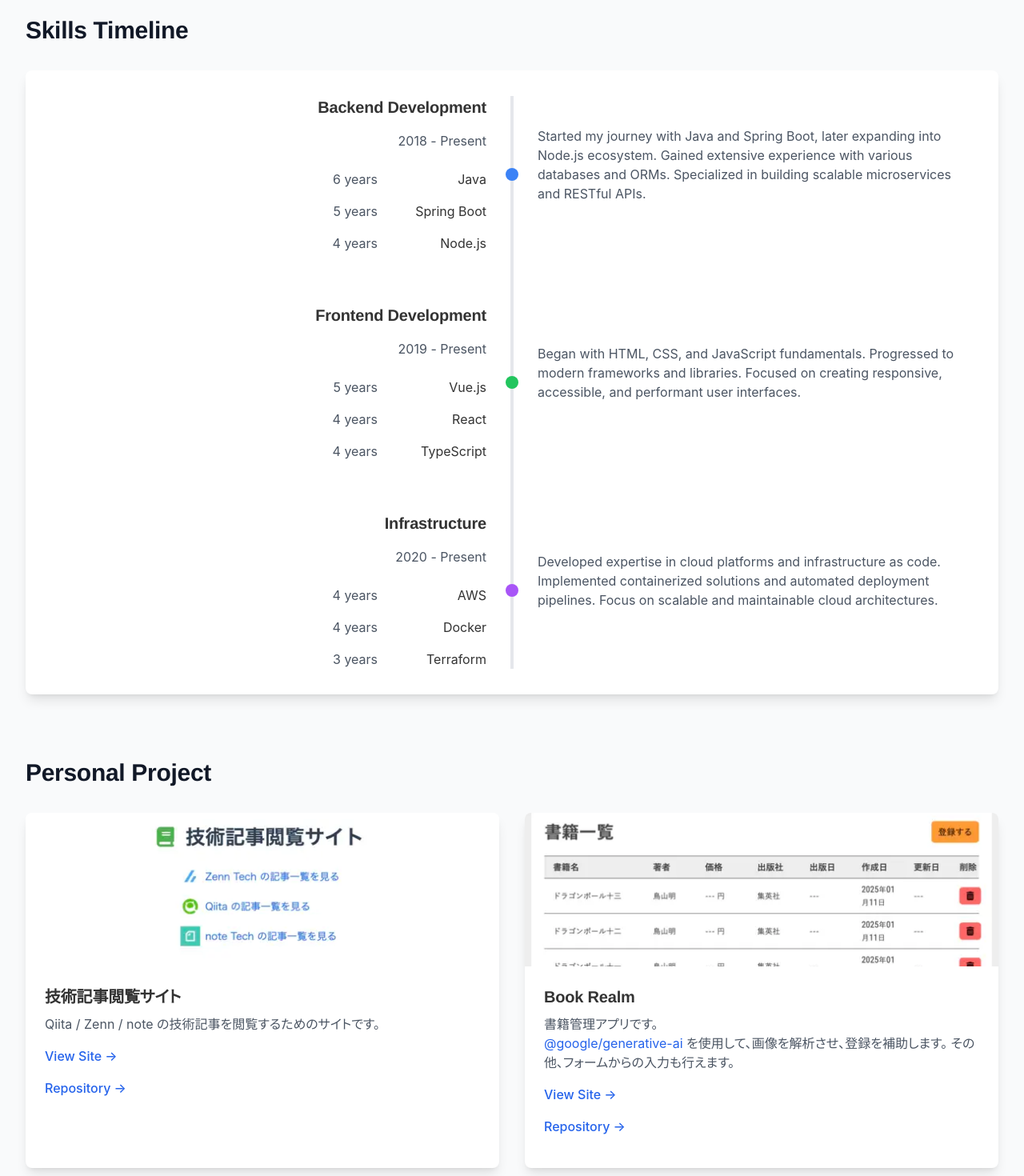
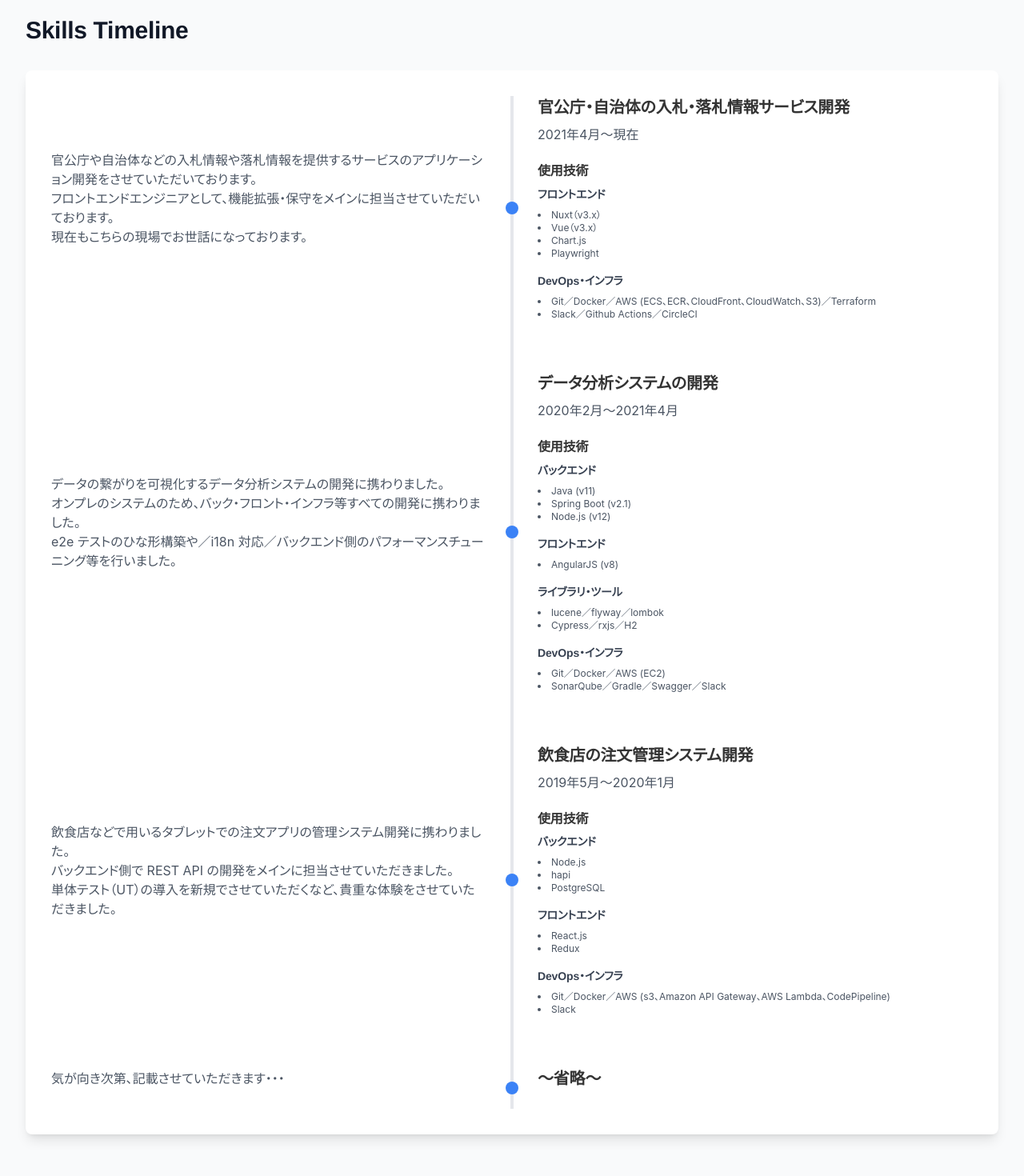
Before and after one commit to noriyuki-shimizu/my-portfolio, a Nuxt app: page / in a window 1280 px wide. Shown: the part 560-2030 px from the top of the page at 80% size. Built offline with nearby package versions, Linux system fonts and the light colour scheme.

Commit message:
実際のスキルタイムラインのコンテンツに変更

```diff
--- a/pages/index.vue
+++ b/pages/index.vue
@@ -53,7 +53,7 @@
                 </div>
                 <div>
                   <h3 class="text-lg font-semibold text-gray-700">私について</h3>
-                  <p class="text-gray-600">最新の技術にアンテナを貼り、常に学び続ける姿勢を大切にしています。</p>
+                  <p class="text-gray-600">最新の技術にアンテナを貼り／常に学び続ける姿勢を大切にしています。</p>
                 </div>
               </div>
             </div>
@@ -71,164 +71,197 @@
 
           <!-- Timeline Items -->
           <div class="space-y-16">
-            <!-- Backend Skills -->
             <div class="relative" aria-labelledby="backend-title">
               <div class="flex items-start w-full flex-col md:flex-row md:items-center">
                 <div class="hidden md:block md:w-1/2 pr-8">
-                  <div class="text-right">
-                    <h3 id="backend-title" class="text-xl font-semibold mb-4">Backend Development</h3>
-                    <p class="text-gray-600 mb-6">2018 - Present</p>
-                    <div class="space-y-4">
-                      <div class="flex flex-row-reverse items-center">
-                        <div class="skill-tag min-w-[120px] text-right" role="text" aria-label="Java">Java</div>
-                        <span class="text-gray-600 min-w-[80px] text-right mr-4" role="text" aria-label="6 years experience">6 years</span>
-                      </div>
-                      <div class="flex flex-row-reverse items-center">
-                        <div class="skill-tag min-w-[120px] text-right" role="text" aria-label="Spring Boot">Spring Boot</div>
-                        <span class="text-gray-600 min-w-[80px] text-right mr-4" role="text" aria-label="5 years experience">5 years</span>
-                      </div>
-                      <div class="flex flex-row-reverse items-center">
-                        <div class="skill-tag min-w-[120px] text-right" role="text" aria-label="Node.js">Node.js</div>
-                        <span class="text-gray-600 min-w-[80px] text-right mr-4" role="text" aria-label="4 years experience">4 years</span>
-                      </div>
-                    </div>
-                  </div>
+                  <p class="text-gray-600 mb-6">
+                    官公庁や自治体などの入札情報や落札情報を提供するサービスのアプリケーション開発をさせていただいております。<br />
+                    フロントエンドエンジニアとして、機能拡張・保守をメインに担当させていただいております。<br />
+                    現在もこちらの現場でお世話になっております。
+                  </p>
                 </div>
                 <div
-                  class="absolute md:left-1/2 left-8 transform -translate-x-1/2 w-4 h-4 bg-blue-500 rounded-full"
+                  class="absolute md:left-1/2 left-0 transform -translate-x-1/2 w-4 h-4 bg-blue-500 rounded-full"
                   role="presentation"
                 ></div>
-                <div class="md:w-1/2 w-full pl-16 md:pl-8">
-                  <div class="md:hidden mb-6">
-                    <h3 class="text-xl font-semibold mb-2">Backend Development</h3>
-                    <p class="text-gray-600">2018 - Present</p>
+                <div class="md:w-1/2 w-full pl-6 md:pl-8">
+                  <div class="mb-6">
+                    <h3 class="text-xl font-semibold mb-2">官公庁・自治体の入札・落札情報サービス開発</h3>
+                    <p class="text-gray-600">2021年4月〜現在</p>
                   </div>
-                  <p class="text-gray-600 mb-6">
-                    Started my journey with Java and Spring Boot, later expanding into Node.js ecosystem. Gained extensive experience with
-                    various databases and ORMs. Specialized in building scalable microservices and RESTful APIs.
+                  <p class="md:hidden text-gray-600 mb-6">
+                    官公庁や自治体などの入札情報や落札情報を提供するサービスのアプリケーション開発をさせていただいております。<br />
+                    フロントエンドエンジニアとして、機能拡張・保守をメインに担当させていただいております。<br />
+                    現在もこちらの現場でお世話になっております。
                   </p>
-                  <div class="md:hidden space-y-4">
-                    <div class="flex items-center">
-                      <div class="skill-tag min-w-[120px] text-left" role="text" aria-label="Java">Java</div>
-                      <span class="text-gray-600 min-w-[80px] ml-4" role="text" aria-label="6 years experience">6 years</span>
-                    </div>
-                    <div class="flex items-center">
-                      <div class="skill-tag min-w-[120px] text-left" role="text" aria-label="Spring Boot">Spring Boot</div>
-                      <span class="text-gray-600 min-w-[80px] ml-4" role="text" aria-label="5 years experience">5 years</span>
-                    </div>
-                    <div class="flex items-center">
-                      <div class="skill-tag min-w-[120px] text-left" role="text" aria-label="Node.js">Node.js</div>
-                      <span class="text-gray-600 min-w-[80px] ml-4" role="text" aria-label="4 years experience">4 years</span>
+                  <div class="text-left">
+                    <h4 id="backend-title" class="text-l font-semibold mb-2">使用技術</h4>
+                    <div class="grid grid-cols-1 gap-4">
+                      <!-- Frontend -->
+                      <div>
+                        <h5 class="text-gray-700 mb-2 text-sm font-semibold">フロントエンド</h5>
+                        <ul class="list-disc list-inside text-gray-600 text-xs">
+                          <li>Nuxt（v3.x）</li>
+                          <li>Vue（v3.x）</li>
+                          <li>Chart.js</li>
+                          <li>Playwright</li>
+                        </ul>
+                      </div>
+
+                      <!-- DevOps/Infrastructure -->
+                      <div>
+                        <h5 class="text-gray-700 mb-2 text-sm font-semibold">DevOps・インフラ</h5>
+                        <ul class="list-disc list-inside text-gray-600 text-xs">
+                          <li>Git／Docker／AWS (ECS、ECR、CloudFront、CloudWatch、S3)／Terraform</li>
+                          <li>Slack／Github Actions／CircleCI</li>
+                        </ul>
+                      </div>
                     </div>
                   </div>
                 </div>
               </div>
             </div>
 
-            <!-- Frontend Skills -->
-            <div class="relative" aria-labelledby="frontend-title">
+            <div class="relative" aria-labelledby="backend-title">
               <div class="flex items-start w-full flex-col md:flex-row md:items-center">
                 <div class="hidden md:block md:w-1/2 pr-8">
-                  <div class="text-right">
-                    <h3 id="frontend-title" class="text-xl font-semibold mb-4">Frontend Development</h3>
-                    <p class="text-gray-600 mb-6">2019 - Present</p>
-                    <div class="space-y-4">
-                      <div class="flex flex-row-reverse items-center">
-                        <div class="skill-tag min-w-[120px] text-right" role="text" aria-label="Vue.js">Vue.js</div>
-                        <span class="text-gray-600 min-w-[80px] text-right mr-4" role="text" aria-label="5 years experience">5 years</span>
-                      </div>
-                      <div class="flex flex-row-reverse items-center">
-                        <div class="skill-tag min-w-[120px] text-right" role="text" aria-label="React">React</div>
-                        <span class="text-gray-600 min-w-[80px] text-right mr-4" role="text" aria-label="4 years experience">4 years</span>
-                      </div>
-                      <div class="flex flex-row-reverse items-center">
-                        <div class="skill-tag min-w-[120px] text-right" role="text" aria-label="TypeScript">TypeScript</div>
-                        <span class="text-gray-600 min-w-[80px] text-right mr-4" role="text" aria-label="4 years experience">4 years</span>
-                      </div>
-                    </div>
-                  </div>
+                  <p class="text-gray-600 mb-6">
+                    データの繋がりを可視化するデータ分析システムの開発に携わりました。<br />
+                    オンプレのシステムのため、バック・フロント・インフラ等すべての開発に携わりました。<br />
+                    e2e テストのひな形構築や／i18n 対応／バックエンド側のパフォーマンスチューニング等を行いました。
+                  </p>
                 </div>
                 <div
-                  class="absolute md:left-1/2 left-8 transform md:-translate-x-1/2 -translate-x-1/2 w-4 h-4 bg-green-500 rounded-full"
+                  class="absolute md:left-1/2 left-0 transform -translate-x-1/2 w-4 h-4 bg-blue-500 rounded-full"
                   role="presentation"
                 ></div>
-                <div class="md:w-1/2 w-full pl-16 md:pl-8">
-                  <div class="md:hidden mb-6">
-                    <h3 class="text-xl font-semibold mb-2">Frontend Development</h3>
-                    <p class="text-gray-600">2019 - Present</p>
+                <div class="md:w-1/2 w-full pl-6 md:pl-8">
+                  <div class="mb-6">
+                    <h3 class="text-xl font-semibold mb-2">データ分析システムの開発</h3>
+                    <p class="text-gray-600">2020年2月〜2021年4月</p>
                   </div>
-                  <p class="text-gray-600 mb-6">
-                    Began with HTML, CSS, and JavaScript fundamentals. Progressed to modern frameworks and libraries. Focused on creating
-                    responsive, accessible, and performant user interfaces.
+                  <p class="md:hidden text-gray-600 mb-6">
+                    データの繋がりを可視化するデータ分析システムの開発に携わりました。<br />
+                    オンプレのシステムのため、バック・フロント・インフラ等すべての開発に携わりました。<br />
+                    e2e テストのひな形構築や／i18n 対応／バックエンド側のパフォーマンスチューニング等を行いました。
                   </p>
-                  <div class="md:hidden space-y-4">
-                    <div class="flex items-center">
-                      <div class="skill-tag min-w-[120px] text-left" role="text" aria-label="Vue.js">Vue.js</div>
-                      <span class="text-gray-600 min-w-[80px] ml-4" role="text" aria-label="5 years experience">5 years</span>
-                    </div>
-                    <div class="flex items-center">
-                      <div class="skill-tag min-w-[120px] text-left" role="text" aria-label="React">React</div>
-                      <span class="text-gray-600 min-w-[80px] ml-4" role="text" aria-label="4 years experience">4 years</span>
-                    </div>
-                    <div class="flex items-center">
-                      <div class="skill-tag min-w-[120px] text-left" role="text" aria-label="TypeScript">TypeScript</div>
-                      <span class="text-gray-600 min-w-[80px] ml-4" role="text" aria-label="4 years experience">4 years</span>
+                  <div class="text-left">
+                    <h4 id="backend-title" class="text-l font-semibold mb-2">使用技術</h4>
+                    <div class="grid grid-cols-1 gap-4">
+                      <!-- Backend -->
+                      <div>
+                        <h5 class="text-gray-700 mb-2 text-sm font-semibold">バックエンド</h5>
+                        <ul class="list-disc list-inside text-gray-600 text-xs">
+                          <li>Java (v11)</li>
+                          <li>Spring Boot (v2.1)</li>
+                          <li>Node.js (v12)</li>
+                        </ul>
+                      </div>
+
+                      <!-- Frontend -->
+                      <div>
+                        <h5 class="text-gray-700 mb-2 text-sm font-semibold">フロントエンド</h5>
+                        <ul class="list-disc list-inside text-gray-600 text-xs">
+                          <li>AngularJS (v8)</li>
+                        </ul>
+                      </div>
+
+                      <!-- Libraries and Tools -->
+                      <div>
+                        <h5 class="text-gray-700 mb-2 text-sm font-semibold">ライブラリ・ツール</h5>
+                        <ul class="list-disc list-inside text-gray-600 text-xs">
+                          <li>lucene／flyway／lombok</li>
+                          <li>Cypress／rxjs／H2</li>
+                        </ul>
+                      </div>
+
+                      <!-- DevOps/Infrastructure -->
+                      <div>
+                        <h5 class="text-gray-700 mb-2 text-sm font-semibold">DevOps・インフラ</h5>
+                        <ul class="list-disc list-inside text-gray-600 text-xs">
+                          <li>Git／Docker／AWS (EC2)</li>
+                          <li>SonarQube／Gradle／Swagger／Slack</li>
+                        </ul>
+                      </div>
                     </div>
                   </div>
                 </div>
               </div>
             </div>
 
-            <!-- Infrastructure Skills -->
-            <div class="relative" aria-labelledby="infra-title">
+            <div class="relative" aria-labelledby="backend-title">
               <div class="flex items-start w-full flex-col md:flex-row md:items-center">
                 <div class="hidden md:block md:w-1/2 pr-8">
-                  <div class="text-right">
-                    <h3 id="infra-title" class="text-xl font-semibold mb-4">Infrastructure</h3>
-                    <p class="text-gray-600 mb-6">2020 - Present</p>
-                    <div class="space-y-4">
-                      <div class="flex flex-row-reverse items-center">
-                        <div class="skill-tag min-w-[120px] text-right" role="text" aria-label="AWS">AWS</div>
-                        <span class="text-gray-600 min-w-[80px] text-right mr-4" role="text" aria-label="4 years experience">4 years</span>
+                  <p class="text-gray-600 mb-6">
+                    飲食店などで用いるタブレットでの注文アプリの管理システム開発に携わりました。<br />
+                    バックエンド側で REST API の開発をメインに担当させていただきました。<br />
+                    単体テスト（UT）の導入を新規でさせていただくなど、貴重な体験をさせていただきました。
+                  </p>
+                </div>
+                <div
+                  class="absolute md:left-1/2 left-0 transform -translate-x-1/2 w-4 h-4 bg-blue-500 rounded-full"
+                  role="presentation"
+                ></div>
+                <div class="md:w-1/2 w-full pl-6 md:pl-8">
+                  <div class="mb-6">
+                    <h3 class="text-xl font-semibold mb-2">飲食店の注文管理システム開発</h3>
+                    <p class="text-gray-600">2019年5月〜2020年1月</p>
+                  </div>
+                  <p class="md:hidden text-gray-600 mb-6">
+                    飲食店などで用いるタブレットでの注文アプリの管理システム開発に携わりました。<br />
+                    バックエンド側で REST API の開発をメインに担当させていただきました。<br />
+                    単体テスト（UT）の導入を新規でさせていただくなど、貴重な体験をさせていただきました。
+                  </p>
+                  <div class="text-left">
+                    <h4 id="backend-title" class="text-l font-semibold mb-2">使用技術</h4>
+                    <div class="grid grid-cols-1 gap-4">
+                      <!-- Backend -->
+                      <div>
+                        <h5 class="text-gray-700 mb-2 text-sm font-semibold">バックエンド</h5>
+                        <ul class="list-disc list-inside text-gray-600 text-xs">
+                          <li>Node.js</li>
+                          <li>hapi</li>
+                          <li>PostgreSQL</li>
+                        </ul>
                       </div>
-                      <div class="flex flex-row-reverse items-center">
-                        <div class="skill-tag min-w-[120px] text-right" role="text" aria-label="Docker">Docker</div>
-                        <span class="text-gray-600 min-w-[80px] text-right mr-4" role="text" aria-label="4 years experience">4 years</span>
+
+                      <!-- Frontend -->
+                      <div>
+                        <h5 class="text-gray-700 mb-2 text-sm font-semibold">フロントエンド</h5>
+                        <ul class="list-disc list-inside text-gray-600 text-xs">
+                          <li>React.js</li>
+                          <li>Redux</li>
+                        </ul>
                       </div>
-                      <div class="flex flex-row-reverse items-center">
-                        <div class="skill-tag min-w-[120px] text-right" role="text" aria-label="Terraform">Terraform</div>
-                        <span class="text-gray-600 min-w-[80px] text-right mr-4" role="text" aria-label="3 years experience">3 years</span>
+
+                      <!-- DevOps/Infrastructure -->
+                      <div>
+                        <h5 class="text-gray-700 mb-2 text-sm font-semibold">DevOps・インフラ</h5>
+                        <ul class="list-disc list-inside text-gray-600 text-xs">
+                          <li>Git／Docker／AWS (s3、Amazon API Gateway、AWS Lambda、CodePipeline)</li>
+                          <li>Slack</li>
+                        </ul>
                       </div>
                     </div>
                   </div>
                 </div>
+              </div>
+            </div>
+
+            <div class="relative" aria-labelledby="backend-title">
+              <div class="flex items-start w-full flex-col md:flex-row md:items-center">
+                <div class="hidden md:block md:w-1/2 pr-8">
+                  <p class="text-gray-600 mb-6">気が向き次第、記載させていただきます・・・</p>
+                </div>
                 <div
-                  class="absolute md:left-1/2 left-8 transform -translate-x-1/2 w-4 h-4 bg-purple-500 rounded-full"
+                  class="absolute md:left-1/2 left-0 transform -translate-x-1/2 w-4 h-4 bg-blue-500 rounded-full"
                   role="presentation"
                 ></div>
-                <div class="md:w-1/2 w-full pl-16 md:pl-8">
-                  <div class="md:hidden mb-6">
-                    <h3 class="text-xl font-semibold mb-2">Infrastructure</h3>
-                    <p class="text-gray-600">2020 - Present</p>
+                <div class="md:w-1/2 w-full pl-6 md:pl-8">
+                  <div class="mb-6">
+                    <h3 class="text-xl font-semibold mb-2">〜省略〜</h3>
                   </div>
-                  <p class="text-gray-600 mb-6">
-                    Developed expertise in cloud platforms and infrastructure as code. Implemented containerized solutions and automated
-                    deployment pipelines. Focus on scalable and maintainable cloud architectures.
-                  </p>
-                  <div class="md:hidden space-y-4">
-                    <div class="flex items-center">
-                      <div class="skill-tag min-w-[120px] text-left" role="text" aria-label="AWS">AWS</div>
-                      <span class="text-gray-600 min-w-[80px] ml-4" role="text" aria-label="4 years experience">4 years</span>
-                    </div>
-                    <div class="flex items-center">
-                      <div class="skill-tag min-w-[120px] text-left" role="text" aria-label="Docker">Docker</div>
-                      <span class="text-gray-600 min-w-[80px] ml-4" role="text" aria-label="4 years experience">4 years</span>
-                    </div>
-                    <div class="flex items-center">
-                      <div class="skill-tag min-w-[120px] text-left" role="text" aria-label="Terraform">Terraform</div>
-                      <span class="text-gray-600 min-w-[80px] ml-4" role="text" aria-label="3 years experience">3 years</span>
-                    </div>
-                  </div>
+                  <p class="md:hidden text-gray-600 mb-6">気が向き次第、記載させていただきます・・・</p>
                 </div>
               </div>
             </div>
@@ -244,7 +277,7 @@
             <img src="/images/article-nuxt3-600x400.webp" alt="Article Nuxt3" class="w-full h-48 object-cover" />
             <div class="p-6">
               <h3 class="text-xl font-semibold mb-2">技術記事閲覧サイト</h3>
-              <p class="text-gray-600 mb-4">Qiita / Zenn / note の技術記事を閲覧するためのサイトです。</p>
+              <p class="text-gray-600 mb-4">Qiita／Zenn／note の技術記事を閲覧するためのサイトです。</p>
               <div class="flex justify-between items-center mb-4">
                 <NuxtLink to="https://shiminori-tec-articles.onrender.com/" class="text-blue-600 hover:text-blue-800 font-medium"
                   >View Site →</NuxtLink
@@ -267,7 +300,7 @@
                 <NuxtLink to="https://www.npmjs.com/package/@google/generative-ai" target="_blank" class="text-blue-600 hover:text-blue-800"
                   >@google/generative-ai</NuxtLink
                 >
-                を使用して、画像を解析させ、登録を補助します。 その他、フォームからの入力も行えます。
+                を使用して／画像を解析させ／登録を補助します。 その他／フォームからの入力も行えます。
               </p>
               <div class="flex justify-between items-center mb-4">
                 <NuxtLink to="https://book-realm-xi.vercel.app/" class="text-blue-600 hover:text-blue-800 font-medium"
@@ -288,7 +321,7 @@
               <h3 class="text-xl font-semibold mb-2">Front UI Parts</h3>
               <p class="text-gray-600 mb-4">
                 Vue3 + Vite における UI ライブラリ。<br />
-                パッケージ公開を目的とし、業務でも使用できるための練習用として作成したパッケージです。
+                パッケージ公開を目的とし／業務でも使用できるための練習用として作成したパッケージです。
               </p>
               <div class="flex justify-between items-center mb-4">
                 <NuxtLink
```
